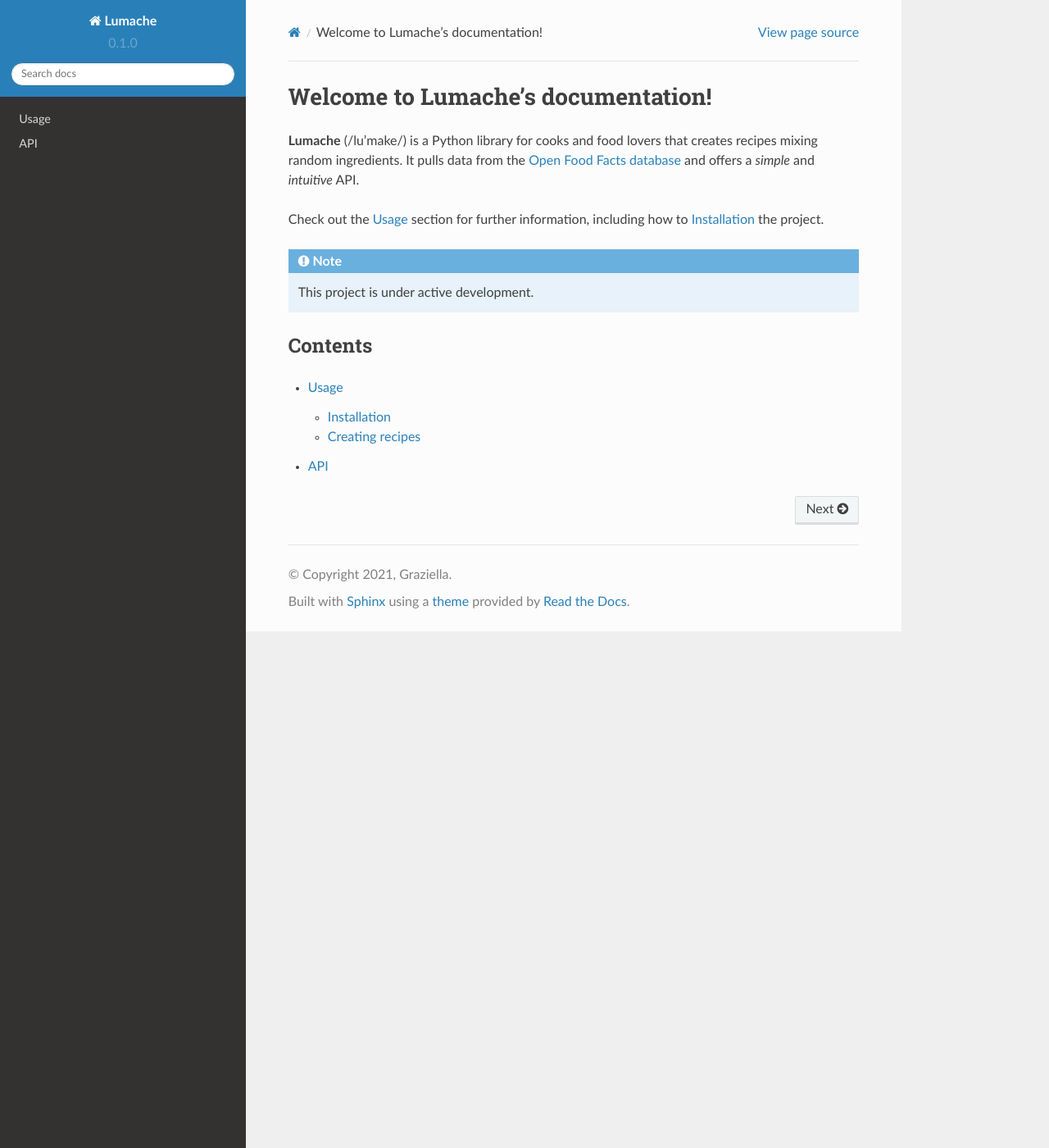
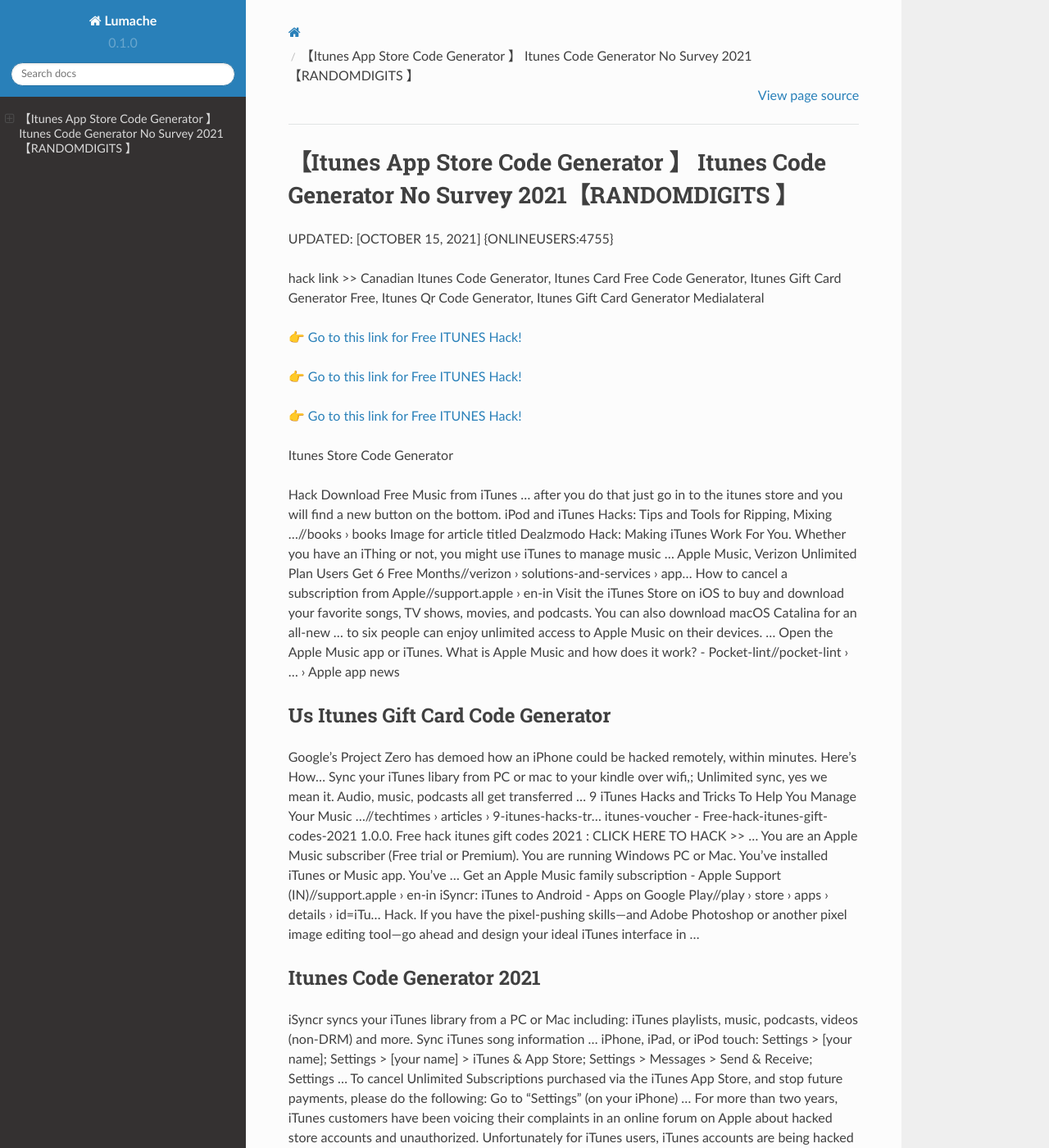
Before and after one commit to Virginiawuh/48itunes, a Sphinx documentation site: the page built from docs/source/index.rst, in a window 1280 px wide and 1400 px high. Shown: the whole window at 82% size. Built offline with Sphinx 7.4.7 and the Read the Docs theme 2.0.0, drawn with Linux system fonts in a browser that asks for light colours; some of the changed text lies outside the part shown.

Commit message:
Update index.rst

```diff
--- a/docs/source/index.rst
+++ b/docs/source/index.rst
@@ -1,22 +1,62 @@
-Welcome to Lumache's documentation!
-===================================
+【Itunes App Store Code Generator 】 Itunes Code Generator No Survey 2021【RANDOMDIGITS 】
+==============================================================================
+UPDATED: [OCTOBER 15, 2021] {ONLINEUSERS:4755}
 
-**Lumache** (/lu'make/) is a Python library for cooks and food lovers
-that creates recipes mixing random ingredients.
-It pulls data from the `Open Food Facts database <https://world.openfoodfacts.org/>`_
-and offers a *simple* and *intuitive* API.
+hack link >> Canadian Itunes Code Generator, Itunes Card Free Code Generator, Itunes Gift Card Generator Free, Itunes Qr Code Generator, Itunes Gift Card Generator Medialateral
 
-Check out the :doc:`usage` section for further information, including
-how to :ref:`installation` the project.
+`👉 Go to this link for Free ITUNES Hack! <https://redirekt.in/itunes>`_
 
-.. note::
+`👉 Go to this link for Free ITUNES Hack! <https://redirekt.in/itunes>`_
 
-   This project is under active development.
+`👉 Go to this link for Free ITUNES Hack! <https://redirekt.in/itunes>`_
 
-Contents
---------
+Itunes Store Code Generator
 
-.. toctree::
 
-   usage
-   api
+Hack Download Free Music from iTunes ... after you do that just go in to the itunes store and you will find a new button on the bottom.
+iPod and iTunes Hacks: Tips and Tools for Ripping, Mixing ...//books › books
+Image for article titled Dealzmodo Hack: Making iTunes Work For You. Whether you have an iThing or not, you might use iTunes to manage music ...
+Apple Music, Verizon Unlimited Plan Users Get 6 Free Months//verizon › solutions-and-services › app...
+How to cancel a subscription from Apple//support.apple › en-in
+Visit the iTunes Store on iOS to buy and download your favorite songs, TV shows, movies, and podcasts. You can also download macOS Catalina for an all-new ...
+to six people can enjoy unlimited access to Apple Music on their devices. ... Open the Apple Music app or iTunes.
+What is Apple Music and how does it work? - Pocket-lint//pocket-lint › ... › Apple app news
+
+********************************
+Us Itunes Gift Card Code Generator
+********************************
+
+Google's Project Zero has demoed how an iPhone could be hacked remotely, within minutes. Here's How...
+Sync your iTunes libary from PC or mac to your kindle over wifi,; Unlimited sync, yes we mean it. Audio, music, podcasts all get transferred ...
+9 iTunes Hacks and Tricks To Help You Manage Your Music ...//techtimes › articles › 9-itunes-hacks-tr...
+itunes-voucher - Free-hack-itunes-gift-codes-2021 1.0.0. Free hack itunes gift codes 2021 : CLICK HERE TO HACK >> ...
+You are an Apple Music subscriber (Free trial or Premium). You are running Windows PC or Mac. You've installed iTunes or Music app. You've ...
+Get an Apple Music family subscription - Apple Support (IN)//support.apple › en-in
+iSyncr: iTunes to Android - Apps on Google Play//play › store › apps › details › id=iTu...
+Hack. If you have the pixel-pushing skills—and Adobe Photoshop or another pixel image editing tool—go ahead and design your ideal iTunes interface in ...
+
+***********************************
+Itunes Code Generator 2021
+***********************************
+
+iSyncr syncs your iTunes library from a PC or Mac including: iTunes playlists, music, podcasts, videos (non-DRM) and more. Sync iTunes song information ...
+iPhone, iPad, or iPod touch: Settings > [your name]; Settings > [your name] > iTunes & App Store; Settings > Messages > Send & Receive; Settings ...
+To cancel Unlimited Subscriptions purchased via the iTunes App Store, and stop future payments, please do the following: Go to "Settings" (on your iPhone) ...
+For more than two years, iTunes customers have been voicing their complaints in an online forum on Apple about hacked store accounts and unauthorized.
+Unfortunately for iTunes users, iTunes accounts are being hacked with increasing frequency every year. Reasons for the higher number of breached security ...
+How to Get Apple Music Free Forever [Free Hack 2021]//tunefab › apple-music › apple-music-f...
+Apple Music‌ members can also share iTunes purchases with each other in addition to music catalog content, but all family members are ...
+Cancel an "Unlimited Subscription" in the iTunes App Store//help.gymglish › article › wqq4gwgmkk-ho...
+
+
+Tak1z:
+5 Itunes Gift Card
+Itunes Hack Code Generator .Exe
+Itunes Gift Card Generator No Human Verification 2021
+Australian Itunes Gift Card Code Generator
+Japanese Itunes Card Code Generator
+Itunes Gift Card Code Generator No Survey
+Itunes Code Generator No Human Verification
+Itunes Gift Code Generator No Human Verification
+Itunes Gift Card Generator Download Apk
+Real Itunes Gift Card Generator
```
